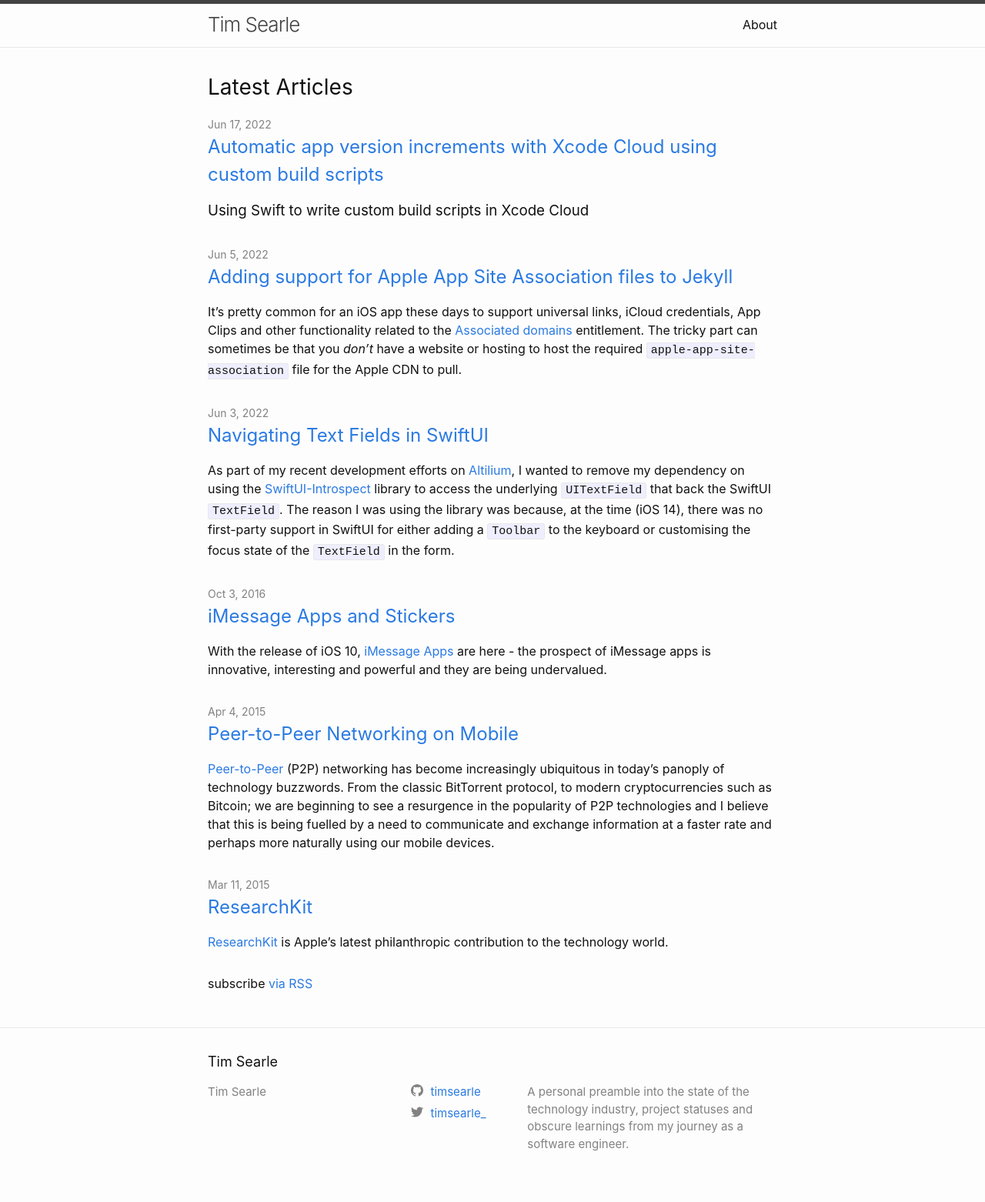
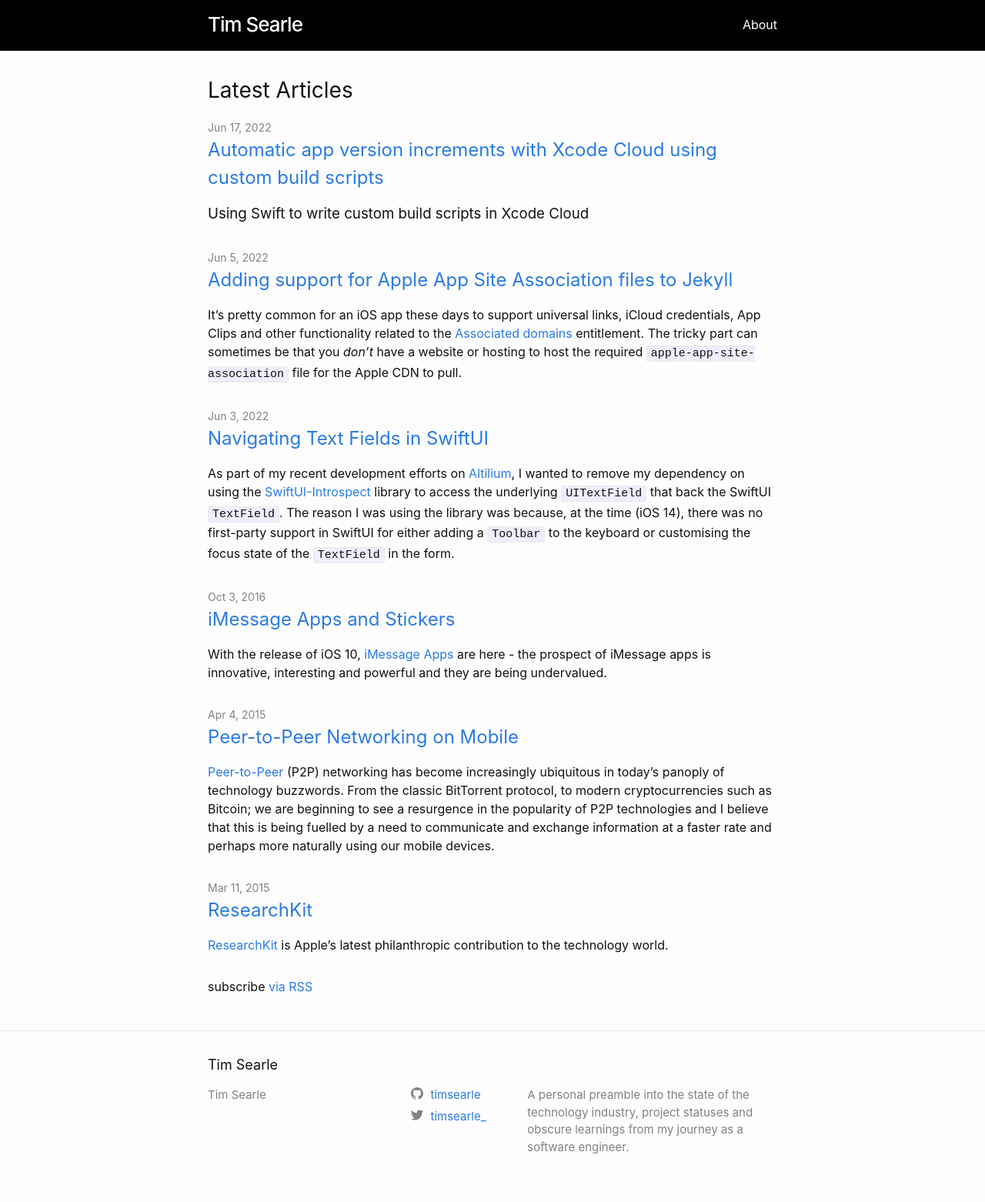
Before and after one commit to timsearle/timsearle.github.io, a Jekyll site: the page built from index.markdown, in a window 1280 px wide. Shown: the whole page at 77% size. Built offline with Jekyll 4.4.1, drawn with Linux system fonts in a browser that asks for light colours.

Commit message:
Applying theme

```diff
--- a/_sass/minima.scss
+++ b/_sass/minima.scss
@@ -13,6 +13,8 @@ $spacing-unit:     30px !default;
 $text-color:       #111 !default;
 $background-color: #fdfdfd !default;
 $brand-color:      #2a7ae2 !default;
+$header-color:     #000000 !default;
+$header-text-color:#ffffff !default;
 
 $grey-color:       #828282 !default;
 $grey-color-light: lighten($grey-color, 40%) !default;
--- a/_sass/minima/_layout.scss
+++ b/_sass/minima/_layout.scss
@@ -2,9 +2,10 @@
  * Site header
  */
 .site-header {
-  border-top: 5px solid $grey-color-dark;
-  border-bottom: 1px solid $grey-color-light;
-  min-height: $spacing-unit * 1.865;
+  background-color: $header-color;
+  border-top: 5px solid $header-color;
+  border-bottom: 1px solid $header-color;
+  min-height: $spacing-unit * 2;
 
   // Positioning context for the mobile navigation icon
   position: relative;
@@ -12,15 +13,15 @@
 
 .site-title {
   @include relative-font-size(1.625);
-  font-weight: 300;
+  font-weight: 500;
   line-height: $base-line-height * $base-font-size * 2.25;
   letter-spacing: -1px;
   margin-bottom: 0;
   float: left;
-
+  color: $header-text-color;
   &,
   &:visited {
-    color: $grey-color-dark;
+    color: $header-text-color;
   }
 }
 
@@ -37,7 +38,7 @@
   }
 
   .page-link {
-    color: $text-color;
+    color: $header-text-color;
     line-height: $base-line-height;
 
     // Gaps between nav items, but not on the last one
@@ -220,7 +221,6 @@
   @include relative-font-size(2.625);
   letter-spacing: -1px;
   line-height: 1;
-
   @include media-query($on-laptop) {
     @include relative-font-size(2.25);
   }
```
